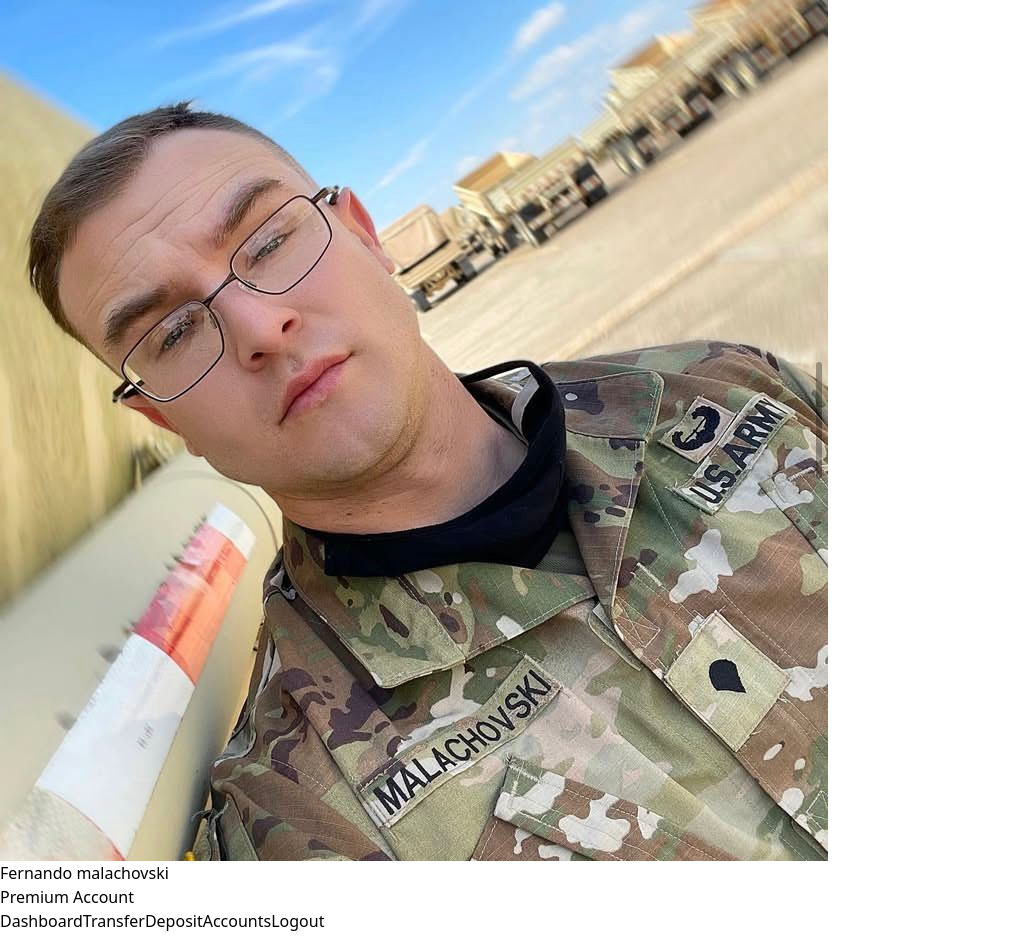
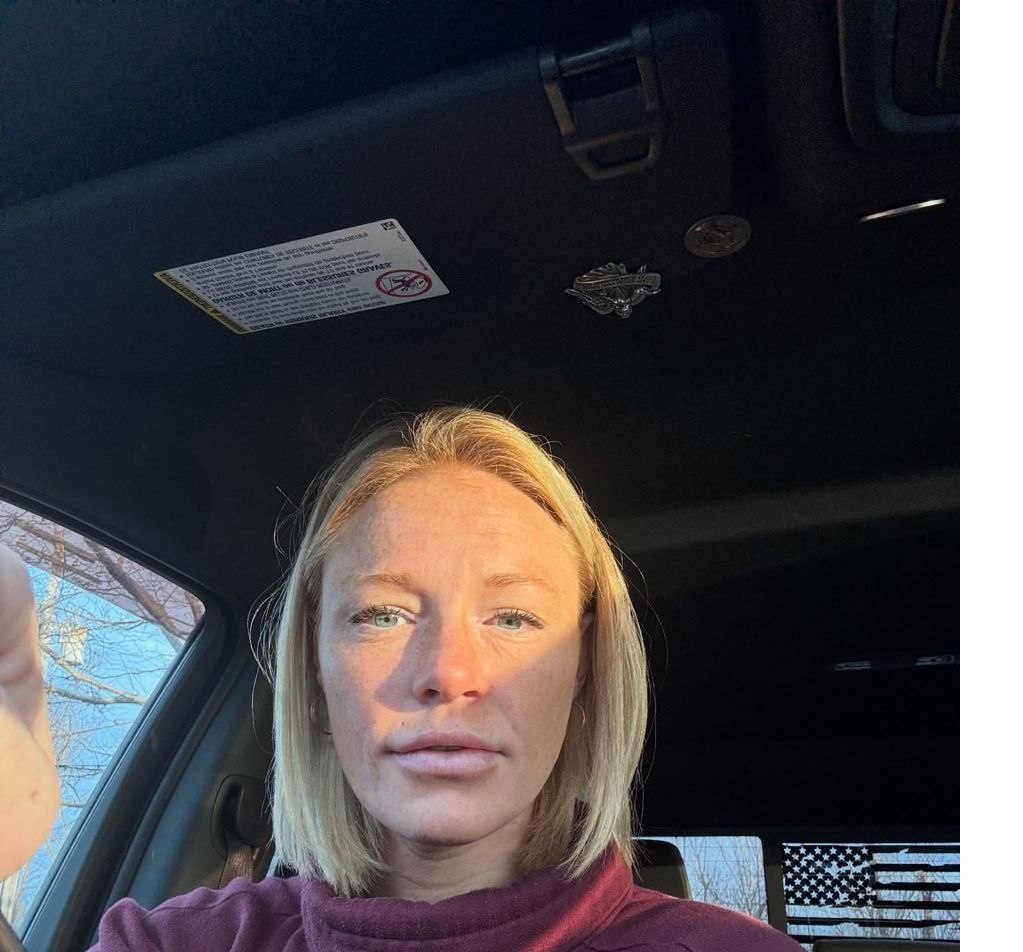
Before and after one commit to DREAMTECH100/velocity-bank, a React (Vite) app: page /dashboard in a window 1280 px wide. Shown: the top 952 px of the page, without its empty margins (0-1023 px from the left). Built offline with nearby package versions, Linux system fonts and the light colour scheme; sample sign-in values are in the browser's storage.

Commit message:
Dashboard.jsx Account.jsx updated

```diff
--- a/src/pages/Account.jsx
+++ b/src/pages/Account.jsx
@@ -5,9 +5,9 @@
   const [copied, setCopied] = useState("");
 
   const accountData = {
-    firstName: "Fernando",
-    middleName: "",
-    lastName: "malachovski",
+    firstName: "Claudia",
+    middleName: "Ashlee",
+    lastName: "Addison",
     accountType: "Premium Checking Account",
     accountNumber: "2025 5501 8821",
     routingNumber: "021000021",
--- a/src/pages/Dashboard.jsx
+++ b/src/pages/Dashboard.jsx
@@ -44,9 +44,9 @@
   };
 
   const user = {
-    firstName: "Fernando",
-    middleName: "",
-    lastName: "malachovski",
+    firstName: "Claudia",
+    middleName: "Ashlee",
+    lastName: "Addison",
     accountType: "Premium Account",
     avatar: "/client2.jpeg",
   };
```
Also changed, not shown: public/client2.jpeg.
